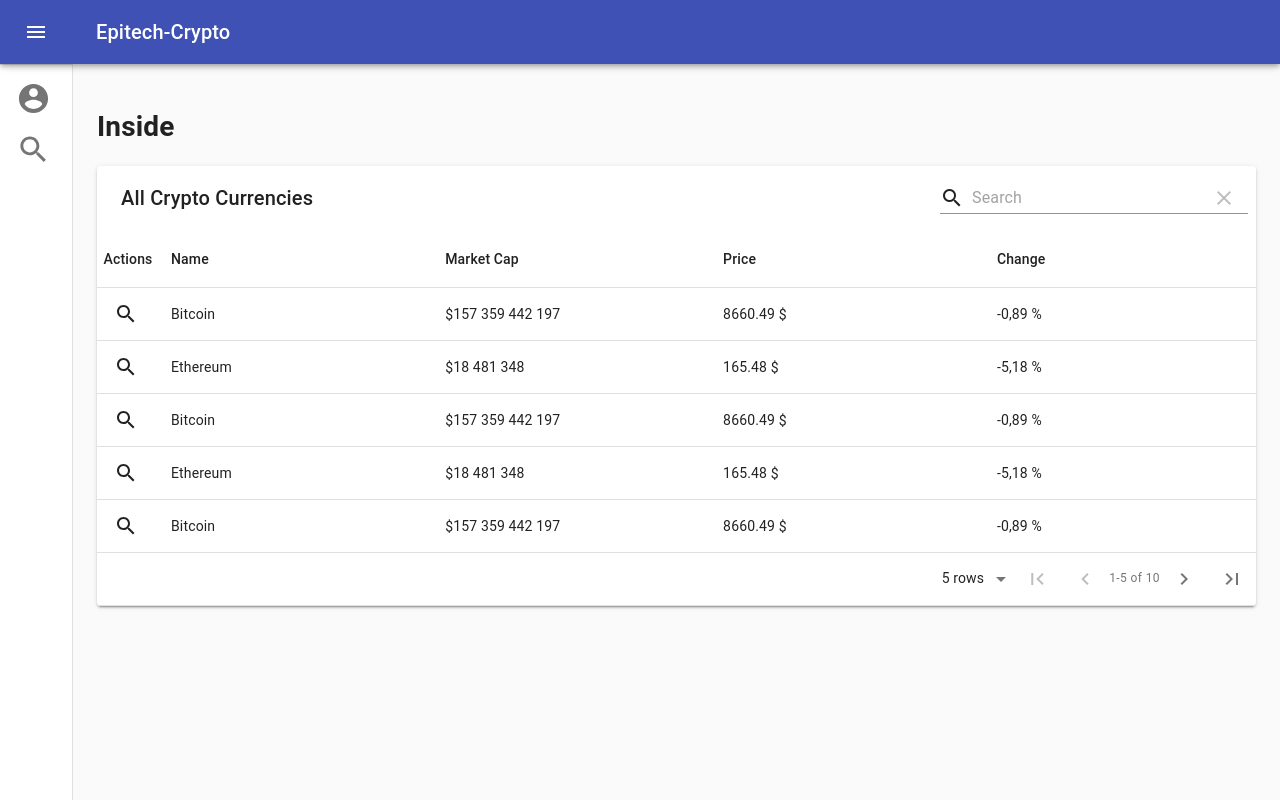
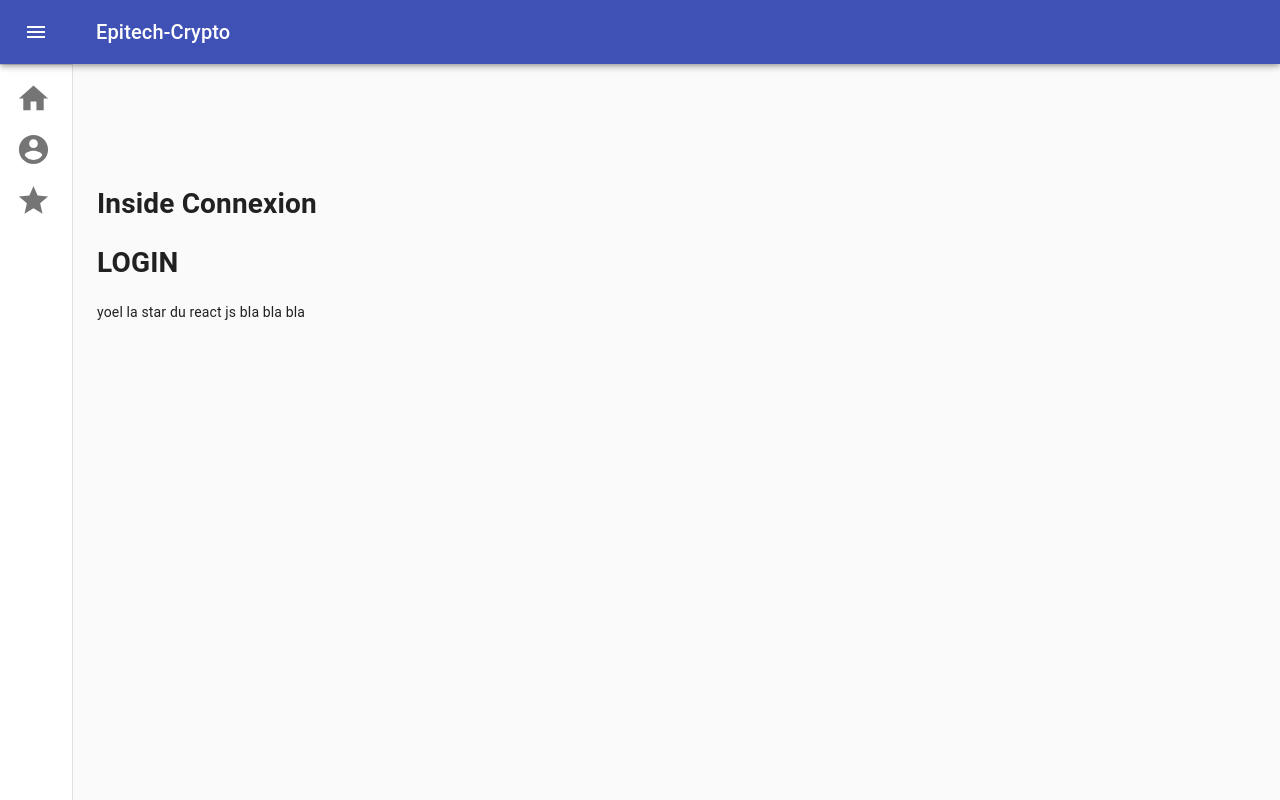
Before and after one commit to LaskarYoel/Web-CryptoProject, a React (Create React App) app in the folder front/web-crypto/: page /login in a window 1280 px wide. Built offline with nearby package versions, Linux system fonts and the light colour scheme.

Commit message:
yoel : structure router

```diff
--- a/front/web-crypto/package.json
+++ b/front/web-crypto/package.json
@@ -11,6 +11,7 @@
     "material-table": "^1.55.0",
     "react": "^16.12.0",
     "react-dom": "^16.12.0",
+    "react-router-dom": "^5.1.2",
     "react-scripts": "3.3.0"
   },
   "scripts": {
--- /dev/null
+++ b/front/web-crypto/src/components/App.js
@@ -0,0 +1,10 @@
+import React from 'react'
+import Router from './Router'
+
+const App = () => (
+  <div>
+    <Router/>
+  </div>
+)
+
+export default App
--- a/front/web-crypto/src/components/BaseFront/NavBar.js
+++ b/front/web-crypto/src/components/BaseFront/NavBar.js
@@ -16,8 +16,14 @@ import ListItem from '@material-ui/core/ListItem';
 import ListItemIcon from '@material-ui/core/ListItemIcon';
 import ListItemText from '@material-ui/core/ListItemText';
 import AccountCircleIcon from '@material-ui/icons/AccountCircle';
-import SearchIcon from '@material-ui/icons/Search';
-import PublicTable from '../PublicTable'
+//import SearchIcon from '@material-ui/icons/Search';
+import PublicTable from './PublicTable'
+import { Link } from 'react-router-dom'
+import HomeIcon from '@material-ui/icons/Home';
+import StarIcon from '@material-ui/icons/Star';
+import Home from '../Home';
+import Connexion from '../Connexion'
+
 
 const drawerWidth = 240;
 
@@ -82,7 +88,11 @@ const useStyles = makeStyles(theme => ({
   },
 }));
 
-export default function MiniDrawer() {
+
+
+export default function MiniDrawer(props) {
+
+
   const classes = useStyles();
   const theme = useTheme();
   const [open, setOpen] = React.useState(false);
@@ -95,6 +105,8 @@ export default function MiniDrawer() {
     setOpen(false);
   };
 
+  function display() {
+    if (props.display === "public" ) {
       return (
         <div className={classes.root}>
           <CssBaseline />
@@ -143,16 +155,29 @@ export default function MiniDrawer() {
             <List>
             <ListItem button>
                       <ListItemIcon>
+                          <HomeIcon fontSize='large' />
+                      </ListItemIcon>
+                      <ListItemText >
+                        <Link to='/'>Home</Link>
+                      </ListItemText>
+              </ListItem>
+            <ListItem button>
+                      <ListItemIcon component={Home} to="/">
                           <AccountCircleIcon fontSize='large' />
                       </ListItemIcon>
-                <ListItemText primary="Profil" />
+                      <ListItemText >
+                        <Link to='/login'>Login</Link>
+                      </ListItemText>
               </ListItem>
               <ListItem button>
                       <ListItemIcon>
-                    <SearchIcon fontSize='large' />
+                          <StarIcon fontSize='large' />
                       </ListItemIcon>
-                <ListItemText primary="Search" />
+                      <ListItemText >
+                        <Link to='/favorites'>Favorites</Link>
+                      </ListItemText>
               </ListItem>
+
             </List>
           </Drawer>
           <main className={classes.content}>
@@ -161,8 +186,99 @@ export default function MiniDrawer() {
                 Inside
             </h1>
             <link rel="stylesheet" href="https://fonts.googleapis.com/icon?family=Material+Icons"></link>
-        <PublicTable/>
+            <PublicTable displayTable={true}/>
+
           </main>
         </div>
-  );
+      )
+    }else if (props.display === "profil") {
+      return (
+
+        <div className={classes.root}>
+          <CssBaseline />
+          <AppBar
+            position="fixed"
+            className={clsx(classes.appBar, {
+              [classes.appBarShift]: open,
+            })}
+          >
+            <Toolbar>
+              <IconButton
+                color="inherit"
+                aria-label="open drawer"
+                onClick={handleDrawerOpen}
+                edge="start"
+                className={clsx(classes.menuButton, {
+                  [classes.hide]: open,
+                })}
+              >
+                <MenuIcon />
+              </IconButton>
+              <Typography variant="h6" noWrap>
+                Epitech-Crypto
+              </Typography>
+            </Toolbar>
+          </AppBar>
+          <Drawer
+            variant="permanent"
+            className={clsx(classes.drawer, {
+              [classes.drawerOpen]: open,
+              [classes.drawerClose]: !open,
+            })}
+            classes={{
+              paper: clsx({
+                [classes.drawerOpen]: open,
+                [classes.drawerClose]: !open,
+              }),
+            }}
+          >
+            <div className={classes.toolbar}>
+              <IconButton onClick={handleDrawerClose}>
+                {theme.direction === 'rtl' ? <ChevronRightIcon /> : <ChevronLeftIcon />}
+              </IconButton>
+            </div>
+            <Divider />
+            <List>
+            <ListItem button>
+                      <ListItemIcon>
+                          <HomeIcon fontSize='large' />
+                      </ListItemIcon>
+                      <ListItemText >
+                        <Link to='/'>Home</Link>
+                      </ListItemText>
+              </ListItem>
+            <ListItem button>
+                      <ListItemIcon component={Home} to="/">
+                          <AccountCircleIcon fontSize='large' />
+                      </ListItemIcon>
+                      <ListItemText >
+                        <Link to='/login'>Login</Link>
+                      </ListItemText>
+              </ListItem>
+              <ListItem button>
+                      <ListItemIcon>
+                          <StarIcon fontSize='large' />
+                      </ListItemIcon>
+                      <ListItemText >
+                        <Link to='/favorites'>Favorites</Link>
+                      </ListItemText>
+              </ListItem>
+
+            </List>
+          </Drawer>
+          <main className={classes.content}>
+            <div className={classes.toolbar} />
+            <h1>
+                Inside Connexion
+            </h1>
+            <Connexion/>
+          </main>
+        </div>
+
+      )
     }
+  }
+
+
+  return display() ;
+}
--- /dev/null
+++ b/front/web-crypto/src/components/Connexion.js
@@ -0,0 +1,16 @@
+//Page for login to the app
+import React , {Component} from 'react';
+
+class Connexion extends Component {
+    render () {
+        return(
+            <div>
+              <h1>LOGIN</h1>
+
+            <p>yoel la star du react js bla bla bla</p>
+      </div>  )
+
+    }
+  }
+
+export default Connexion
--- /dev/null
+++ b/front/web-crypto/src/components/Home.js
@@ -0,0 +1,10 @@
+import React from 'react'
+import MiniDrawer from './BaseFront/NavBar'
+
+const Home = () => (
+  <div>
+    <MiniDrawer display="public" />
+  </div>
+)
+
+export default Home
--- /dev/null
+++ b/front/web-crypto/src/components/Router.js
@@ -0,0 +1,17 @@
+import React from 'react'
+import { Switch, Route } from 'react-router-dom'
+import Home from './Home'
+import Login from './UserPage/Login'
+import Favorites from './UserPage/Favorites'
+
+const Router = () => (
+  <main>
+    <Switch>
+      <Route exact path='/' component={Home}/>
+      <Route path='/login' component={Login}/>
+      <Route path='/favorites' component={Favorites}/>
+    </Switch>
+  </main>
+)
+
+export default Router
--- a/front/web-crypto/src/components/login.js
+++ b/front/web-crypto/src/components/UserPage/Favorites.js
@@ -1,19 +1,19 @@
 //Page for login to the app
 import React , {Component} from 'react';
-import '../index.css';
 import Button from '@material-ui/core/Button'
 
-class Login extends Component {
+class Favorites extends Component {
     render () {
         return(
-            <>
+            <div>
+             <h1>FAVORITES</h1>
             <Button  style={{marginTop: 50 + 'em'}}  variant="contained" color="primary">
-        Hello World lolo
-      </Button>
+              Hello World lolo
+            </Button>
 
-      </>  )
+      </div>  )
 
     }
   }
 
-export default Login
+export default Favorites
--- /dev/null
+++ b/front/web-crypto/src/components/UserPage/Login.js
@@ -0,0 +1,17 @@
+//Page for login to the app
+import React , {Component} from 'react';
+import MiniDrawer from '../BaseFront/NavBar'
+
+class Login extends Component {
+    render () {
+        return(
+            <div>
+              <h1>LOGIN</h1>
+            <MiniDrawer display="profil"/>
+
+      </div>  )
+
+    }
+  }
+
+export default Login
--- a/front/web-crypto/src/index.js
+++ b/front/web-crypto/src/index.js
@@ -1,12 +1,10 @@
-import React, { Component }  from 'react';
-import ReactDOM from 'react-dom';
-import './index.css';
-import NavBar from './components/BaseFront/NavBar';
-import PublicTable from './components/PublicTable'
+import React from 'react'
+import { render } from 'react-dom'
+import { BrowserRouter } from 'react-router-dom'
+import App from './components/App';
 
-
-
-
-//ReactDOM.render(<Login />, document.getElementById('root'));
-//<PublicTable/>
-ReactDOM.render(<NavBar />, document.getElementById('root'));
+render((
+  <BrowserRouter>
+    <App />
+  </BrowserRouter>
+), document.getElementById('root'));
```
Also changed, not shown: front/web-crypto/src/components/BaseFront/PublicTable.js (line endings or trailing spaces), 1 other file (tests, documents, lock files or other folders). Lines whose indentation alone changed are shown as unchanged.
